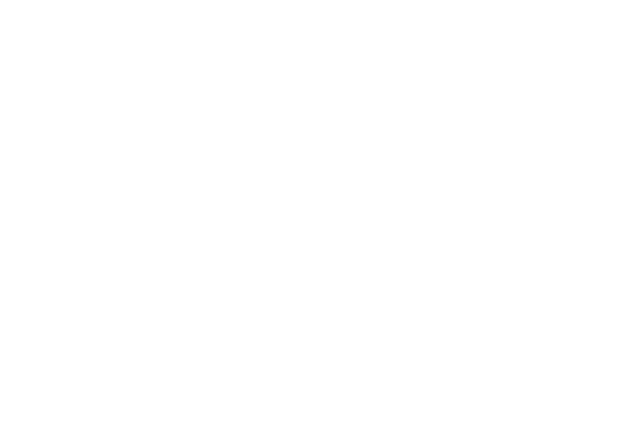
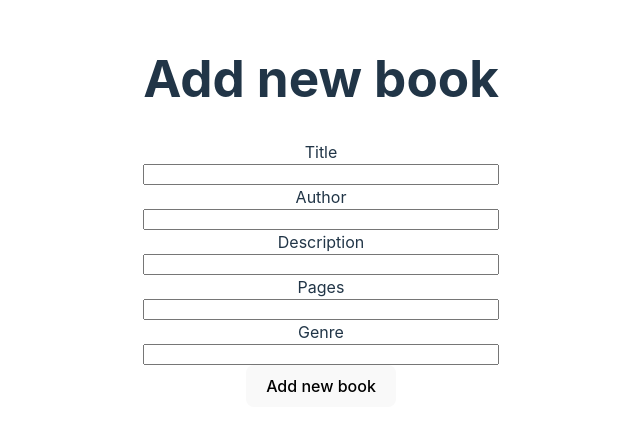
Before and after one commit to FE22-ramverk/lektion-25-april, a React (Vite) app: page /addnewbook in a window 1280 px wide. Before the commit this address had no page. Shown: the part 189-620 px from the top of the page, without its empty margins (319-959 px from the left). Built offline with nearby package versions, Linux system fonts and the light colour scheme.

Commit message:
addnewbook functionality

```diff
--- a/src/App.jsx
+++ b/src/App.jsx
@@ -3,6 +3,7 @@
 import StartPage from './pages/StartPage'
 import BookInfo from './pages/BookInfo'
 import MyLibrary from './pages/MyLibrary'
+import AddBook from './pages/AddBook'
 
 function App() {
 
@@ -12,6 +13,7 @@
         <Route exact path="/" element={<StartPage />} />
         <Route path="/bookinfo/:id/:title" element={<BookInfo />} />
         <Route path="/mylibrary" element={<MyLibrary />} />
+        <Route path="/addnewbook" element={<AddBook />} />
       </Routes>
     </BrowserRouter>
   )
--- a/src/app/booksSlice.js
+++ b/src/app/booksSlice.js
@@ -56,7 +56,10 @@
     initialState,
     reducers: {
         addBook: (state, action) => {
-            state.books.push(action.payload)
+            // generera nytt id utifrån befintlig boklista
+            let id = state.books.length + 1;
+            let newBook = { id: id, ...action.payload };
+            state.books.push(newBook);
         },
         addReadBook: (state, action) => {
             //check if book already exists first
--- /dev/null
+++ b/src/pages/AddBook.jsx
@@ -0,0 +1,49 @@
+import { useState } from "react";
+import Button from "../Components/Button";
+import { useDispatch } from "react-redux";
+import { addBook } from "../app/booksSlice";
+
+function AddBook() {
+    const dispatch = useDispatch();
+    const [titleInput, setTitleInput] = useState("");
+    const [authorInput, setAuthorInput] = useState("");
+    const [descInput, setDescInput] = useState("");
+    const [pagesInput, setPagesInput] = useState("");
+    const [genreInput, setGenreInput] = useState("");
+
+    function handleAddBook() {
+        let newBook = {
+            title: titleInput,
+            author: authorInput,
+            shortDesc: descInput,
+            pages: pagesInput,
+            genre: genreInput
+        };
+        dispatch(addBook(newBook));
+    };
+
+    return (
+        <main>
+            <h1>Add new book</h1>
+            <form style={{
+                display: "flex",
+                flexDirection: "column",
+                margin: "auto",
+            }}>
+                <label htmlFor="titleinput">Title</label>
+                <input id="titleinput" onChange={(e) => setTitleInput(e.target.value)} />
+                <label htmlFor="authorinput">Author</label>
+                <input id="authorinput" onChange={(e) => setAuthorInput(e.target.value)} />
+                <label htmlFor="descinput">Description</label>
+                <input id="descinput" onChange={(e) => setDescInput(e.target.value)} />
+                <label htmlFor="pagesinput">Pages</label>
+                <input id="pagesinput" onChange={(e) => setPagesInput(e.target.value)} />
+                <label htmlFor="genreinput">Genre</label>
+                <input id="genreinput" onChange={(e) => setGenreInput(e.target.value)} />
+            </form>
+            <Button title="Add new book" action={handleAddBook} />
+        </main>
+    );
+}
+
+export default AddBook;
```
